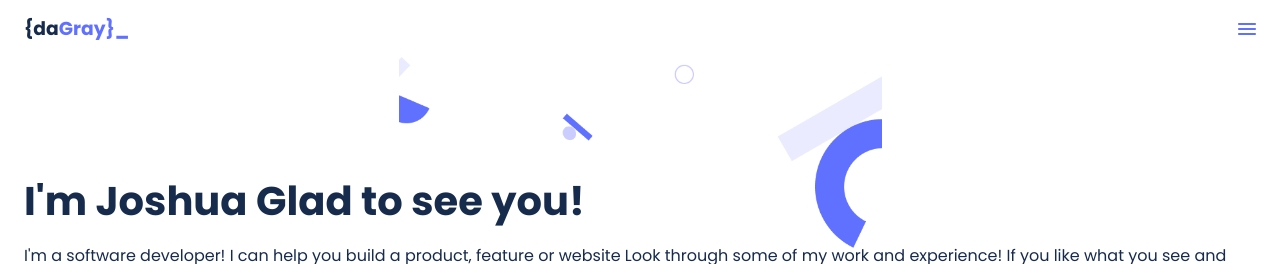
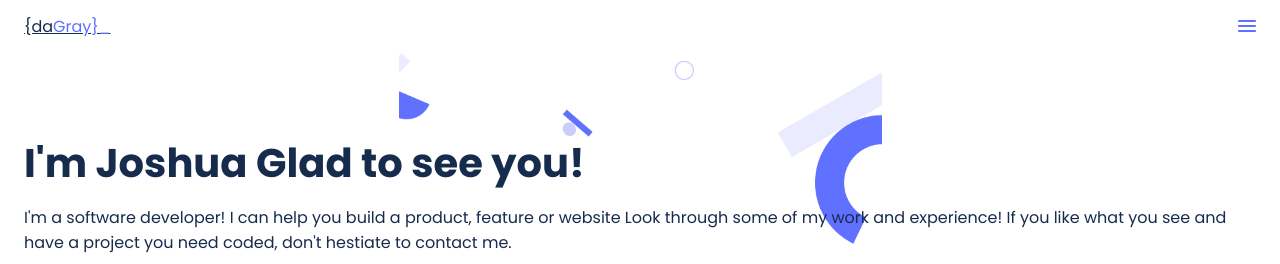
Before and after one commit to Allenkeys/portfolio, a website: page index.html in a window 1280 px wide. Shown: the top 264 px of the page. Drawn offline with Linux system fonts and the light colour scheme.

Commit message:
Add nav to header tag

```diff
--- a/index.css
+++ b/index.css
@@ -52,7 +52,7 @@ main {
   height: calc(100vh - 43px);
   border-bottom-left-radius: 5rem;
   width: 100%;
-  padding: 114px 24px 138px 24px;
+  padding: 80px 24px 138px 24px;
   background-color: white;
 }
 
--- a/index.html
+++ b/index.html
@@ -8,9 +8,11 @@
     <title>My Portfolio</title>
 </head>
 <body>
-    <header>
-        <h3 class="logo">{da<span>Gray}_</span></h3>
-        <img src="./images/menu.png" alt="hamburger">
+    <header class="logo">
+        <a class="logo" href="#">{da<span>Gray}_</a>
+        <nav class="nav_menu">
+          <img src="./images/menu.png" alt="menu">
+        </nav>
     </header>
     <main>
         <h1 class="intro">I'm Joshua Glad to see you!
```
